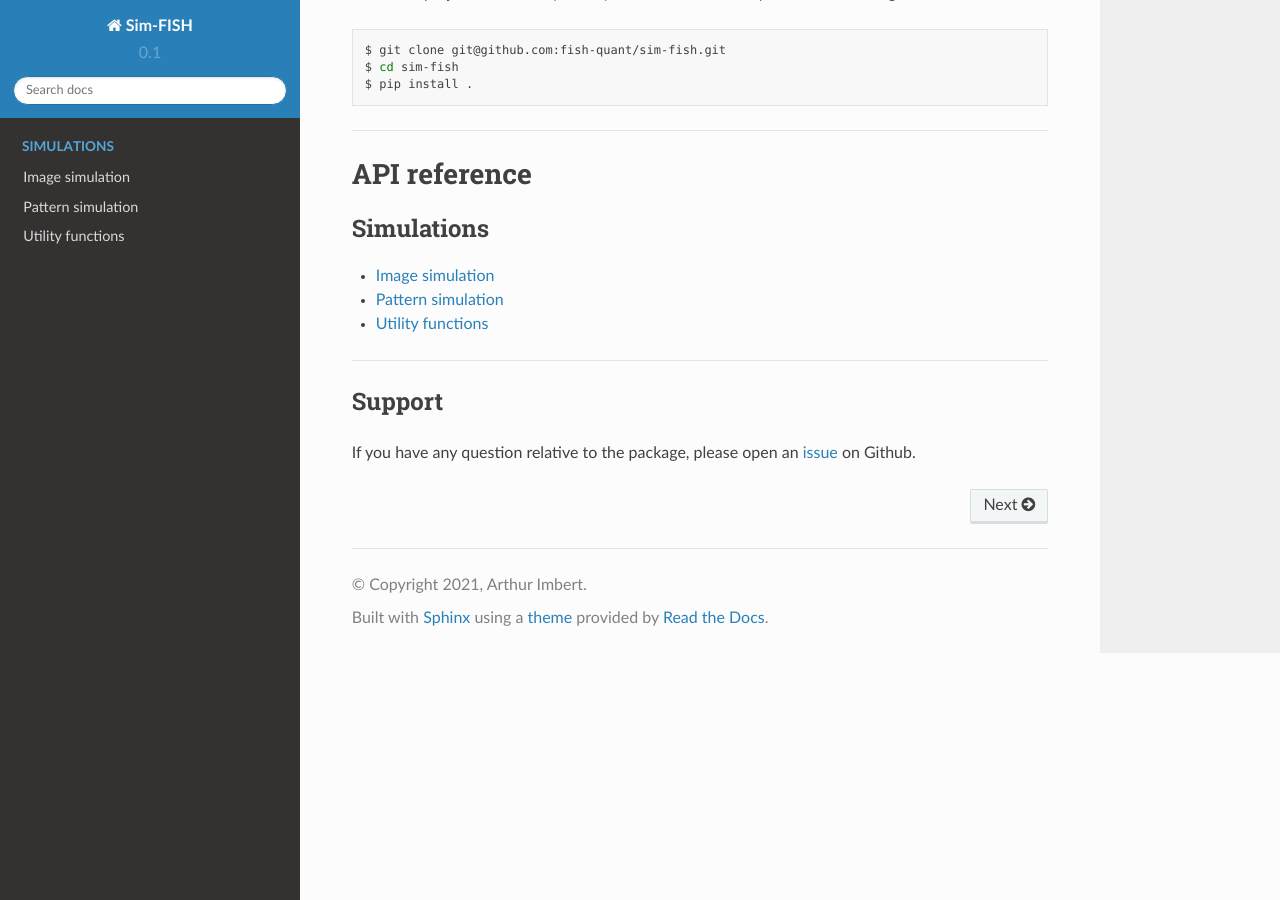
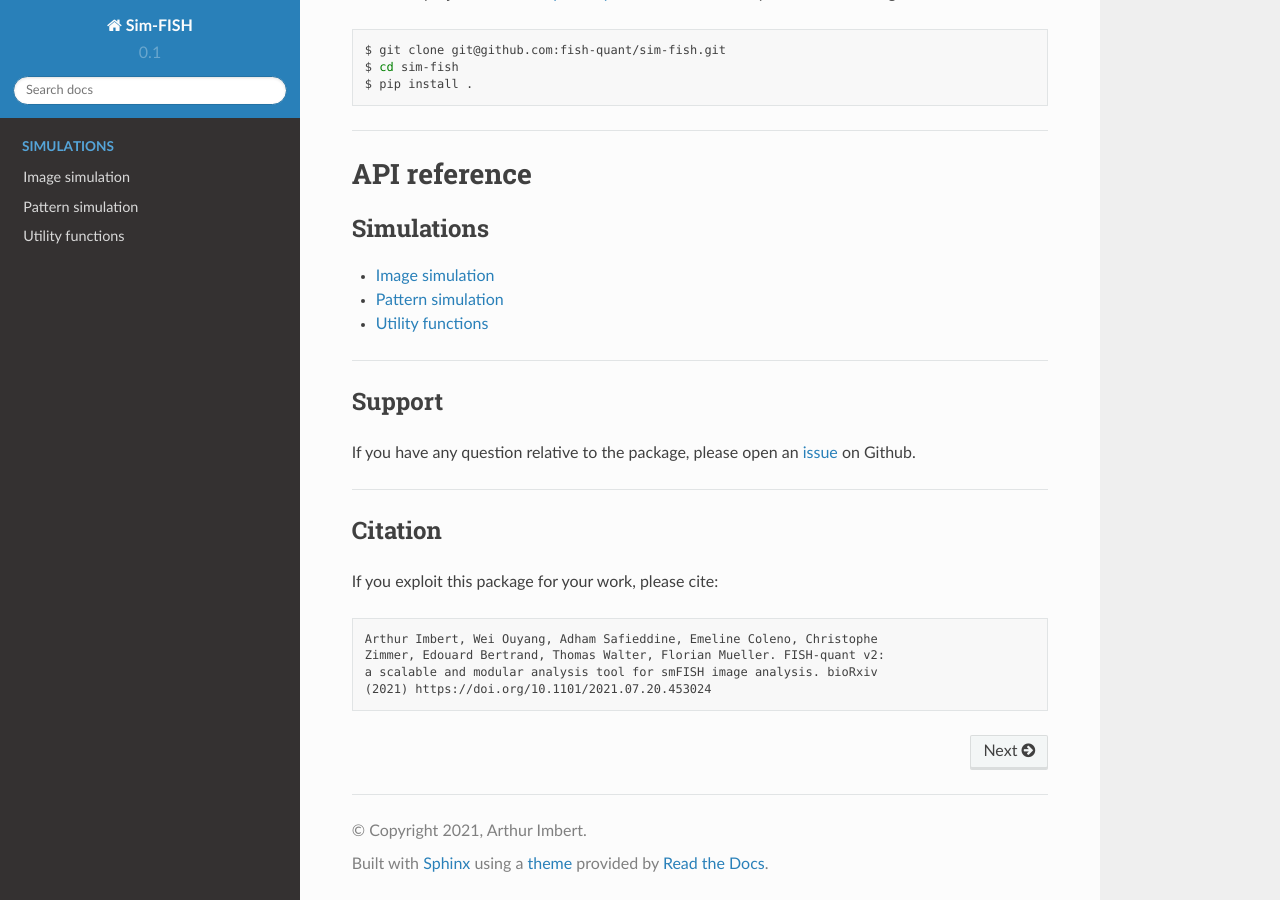
Before and after one commit to fish-quant/sim-fish, a Sphinx documentation site: the page built from docs/source/index.rst, in a window 1280 px wide and 900 px high, scrolled down 922 px. Built offline with Sphinx 7.4.7 and the Read the Docs theme 2.0.0, drawn with Linux system fonts in a browser that asks for light colours.

Commit message:
add citation and testing section in readme

```diff
--- a/docs/source/index.rst
+++ b/docs/source/index.rst
@@ -75,3 +75,17 @@ Support
 
 If you have any question relative to the package, please open an `issue
 <https://github.com/fish-quant/sim-fish/issues>`_ on Github.
+
+------------
+
+Citation
+========
+
+If you exploit this package for your work, please cite:
+
+.. code-block:: text
+
+    Arthur Imbert, Wei Ouyang, Adham Safieddine, Emeline Coleno, Christophe
+    Zimmer, Edouard Bertrand, Thomas Walter, Florian Mueller. FISH-quant v2:
+    a scalable and modular analysis tool for smFISH image analysis. bioRxiv
+    (2021) https://doi.org/10.1101/2021.07.20.453024
```
Also changed, not shown: README.md (+20 -0 lines).
